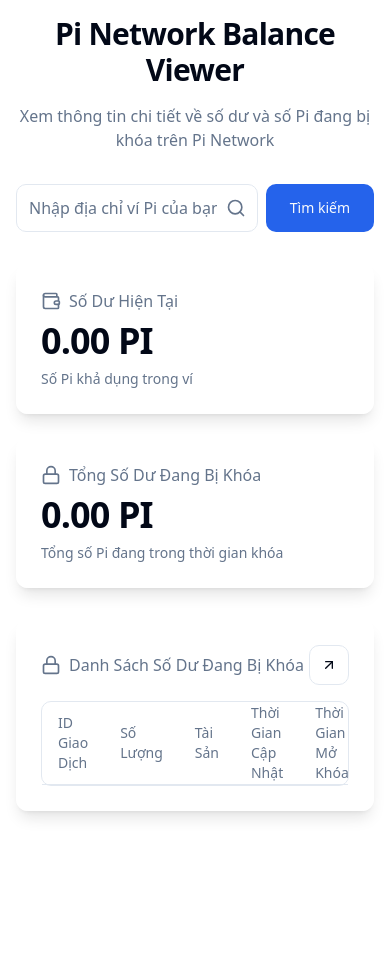
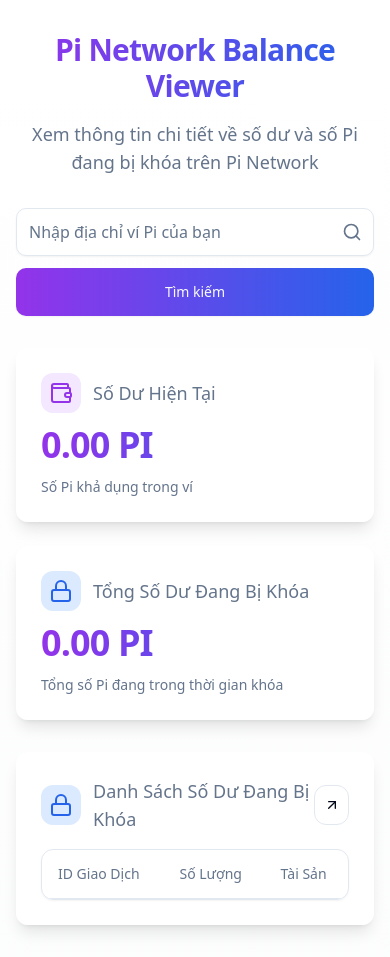
Before and after one commit to hoquangtrung/pi2team, a React (Vite) app: page / in a window 390 px wide. Before the commit the page ends 844 px from the top, so only its background shows below. Built offline with nearby package versions, Linux system fonts and the light colour scheme.

Commit message:
Improve UI and responsiveness
Improve the UI and make the application more responsive across different devices.

```diff
--- a/src/pages/Index.tsx
+++ b/src/pages/Index.tsx
@@ -136,23 +136,24 @@ const Index = () => {
   };
 
   return (
-    <div className="min-h-screen p-4 md:p-8 space-y-8 max-w-7xl mx-auto">
+    <div className="min-h-screen bg-gradient-to-b from-white to-gray-50/50">
+      <div className="container mx-auto px-4 py-8 md:py-12 space-y-8">
         <div className="text-center space-y-4 fade-in">
-        <h1 className="text-3xl md:text-4xl font-bold tracking-tight">
+          <h1 className="text-3xl md:text-5xl font-bold tracking-tight bg-gradient-to-r from-purple-600 to-blue-600 bg-clip-text text-transparent">
             Pi Network Balance Viewer
           </h1>
-        <p className="text-muted-foreground">
+          <p className="text-muted-foreground text-lg max-w-2xl mx-auto">
             Xem thông tin chi tiết về số dư và số Pi đang bị khóa trên Pi Network
           </p>
         </div>
 
         <form onSubmit={handleSearch} className="max-w-3xl mx-auto space-y-4 fade-in">
-        <div className="flex gap-2">
+          <div className="flex flex-col sm:flex-row gap-3">
             <div className="relative flex-1">
               <Input
                 type="text"
                 placeholder="Nhập địa chỉ ví Pi của bạn"
-              className="pr-10 h-12"
+                className="pr-10 h-12 text-base shadow-sm"
                 value={address}
                 onChange={(e) => setAddress(e.target.value)}
               />
@@ -160,12 +161,12 @@ const Index = () => {
             </div>
             <Button
               type="submit"
-            className="h-12 px-6"
+              className="h-12 px-6 shadow-sm bg-gradient-to-r from-purple-600 to-blue-600 hover:from-purple-700 hover:to-blue-700 transition-all duration-300"
               disabled={isLoading}
             >
               {isLoading ? (
                 <>
-                <Loader2 className="mr-2 h-4 w-4 animate-spin" />
+                  <Loader2 className="mr-2 h-5 w-5 animate-spin" />
                   Đang tìm kiếm
                 </>
               ) : (
@@ -176,63 +177,69 @@ const Index = () => {
         </form>
 
         <div className="grid md:grid-cols-2 gap-6 fade-in">
-        <div className="glass-card rounded-lg p-6 space-y-2">
-          <div className="flex items-center space-x-2 text-muted-foreground">
-            <Wallet className="h-5 w-5" />
-            <span>Số Dư Hiện Tại</span>
+          <div className="glass-card rounded-xl p-6 space-y-3 hover:shadow-lg transition-shadow duration-300">
+            <div className="flex items-center space-x-3 text-muted-foreground">
+              <div className="p-2 bg-purple-100 rounded-lg">
+                <Wallet className="h-6 w-6 text-purple-600" />
               </div>
-          <div className="balance-number">{balance?.toFixed(2) || "0.00"} PI</div>
+              <span className="text-lg font-medium">Số Dư Hiện Tại</span>
+            </div>
+            <div className="balance-number bg-gradient-to-r from-purple-600 to-blue-600 bg-clip-text text-transparent">
+              {balance?.toFixed(2) || "0.00"} PI
+            </div>
             <p className="text-sm text-muted-foreground">Số Pi khả dụng trong ví</p>
           </div>
 
-        <div className="glass-card rounded-lg p-6 space-y-2">
-          <div className="flex items-center space-x-2 text-muted-foreground">
-            <Lock className="h-5 w-5" />
-            <span>Tổng Số Dư Đang Bị Khóa</span>
+          <div className="glass-card rounded-xl p-6 space-y-3 hover:shadow-lg transition-shadow duration-300">
+            <div className="flex items-center space-x-3 text-muted-foreground">
+              <div className="p-2 bg-blue-100 rounded-lg">
+                <Lock className="h-6 w-6 text-blue-600" />
               </div>
-          <div className="balance-number">
+              <span className="text-lg font-medium">Tổng Số Dư Đang Bị Khóa</span>
+            </div>
+            <div className="balance-number bg-gradient-to-r from-purple-600 to-blue-600 bg-clip-text text-transparent">
               {claimableBalances
                 .reduce((sum, item) => sum + parseFloat(item.amount), 0)
                 .toFixed(2)} PI
             </div>
-          <p className="text-sm text-muted-foreground">
-            Tổng số Pi đang trong thời gian khóa
-          </p>
+            <p className="text-sm text-muted-foreground">Tổng số Pi đang trong thời gian khóa</p>
           </div>
         </div>
 
-      <div className="glass-card rounded-lg p-6 space-y-4 fade-in">
+        <div className="glass-card rounded-xl p-6 space-y-4 fade-in">
           <div className="flex items-center justify-between">
-          <div className="flex items-center space-x-2 text-muted-foreground">
-            <Lock className="h-5 w-5" />
-            <span>Danh Sách Số Dư Đang Bị Khóa</span>
+            <div className="flex items-center space-x-3 text-muted-foreground">
+              <div className="p-2 bg-blue-100 rounded-lg">
+                <Lock className="h-6 w-6 text-blue-600" />
               </div>
-          <Button variant="outline" size="icon">
-            <ArrowUpRight className="h-4 w-4" />
+              <span className="text-lg font-medium">Danh Sách Số Dư Đang Bị Khóa</span>
+            </div>
+            <Button variant="outline" size="icon" className="rounded-lg hover:bg-blue-50">
+              <ArrowUpRight className="h-5 w-5" />
             </Button>
           </div>
 
-        <div className="rounded-md border">
+          <div className="rounded-xl border shadow-sm overflow-x-auto">
             <Table>
               <TableHeader>
                 <TableRow>
                   <TableHead>ID Giao Dịch</TableHead>
                   <TableHead>Số Lượng</TableHead>
                   <TableHead>Tài Sản</TableHead>
-                <TableHead>Thời Gian Cập Nhật</TableHead>
-                <TableHead>Thời Gian Mở Khóa</TableHead>
+                  <TableHead className="hidden md:table-cell">Thời Gian Cập Nhật</TableHead>
+                  <TableHead className="hidden md:table-cell">Thời Gian Mở Khóa</TableHead>
                 </TableRow>
               </TableHeader>
               <TableBody>
                 {claimableBalances.map((tx) => (
                   <TableRow key={tx.id}>
-                  <TableCell className="font-medium">
+                    <TableCell className="font-medium max-w-[200px] truncate">
                       <div className="flex items-center space-x-2">
-                      <span>{tx.id}</span>
+                        <span className="truncate">{tx.id}</span>
                         <Button
                           variant="ghost"
                           size="icon"
-                        className="h-8 w-8"
+                          className="h-8 w-8 shrink-0 hover:bg-blue-50"
                           onClick={() => copyToClipboard(tx.id)}
                         >
                           <Copy className="h-4 w-4" />
@@ -241,8 +248,8 @@ const Index = () => {
                     </TableCell>
                     <TableCell>{tx.amount} PI</TableCell>
                     <TableCell>{tx.asset}</TableCell>
-                  <TableCell>{tx.updatedAt}</TableCell>
-                  <TableCell>{tx.unlockTime}</TableCell>
+                    <TableCell className="hidden md:table-cell">{tx.updatedAt}</TableCell>
+                    <TableCell className="hidden md:table-cell">{tx.unlockTime}</TableCell>
                   </TableRow>
                 ))}
               </TableBody>
@@ -250,6 +257,7 @@ const Index = () => {
           </div>
         </div>
       </div>
+    </div>
   );
 };
 
```
Lines whose indentation alone changed are shown as unchanged.
